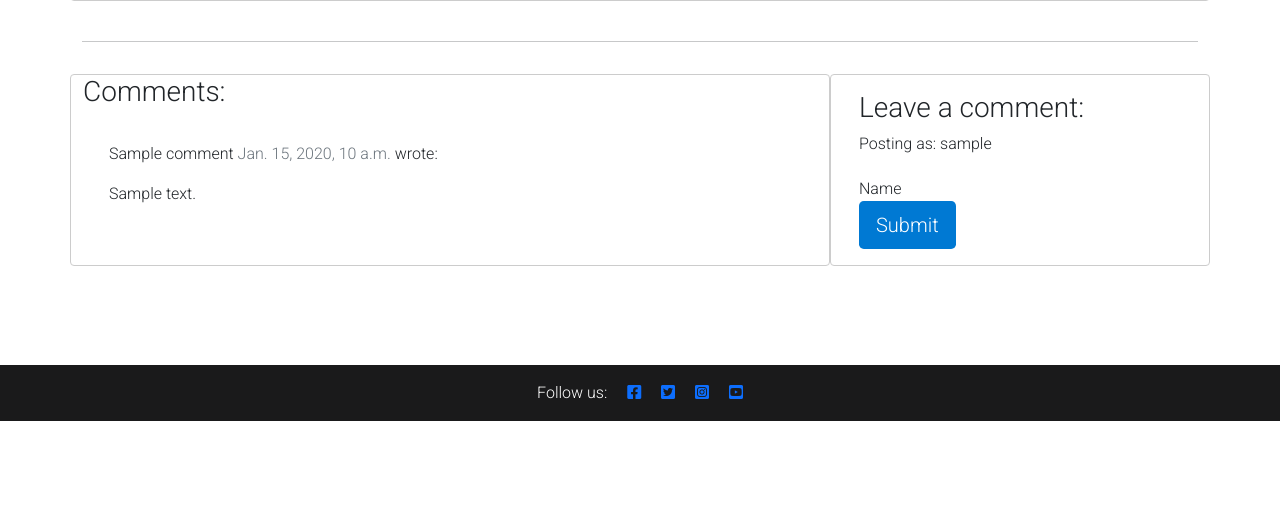
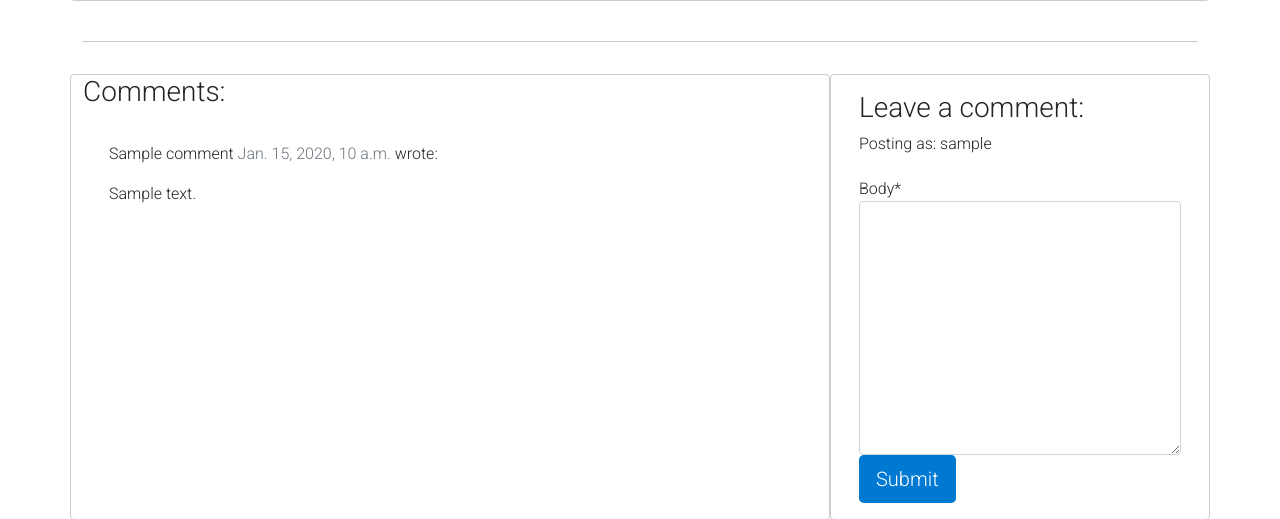
Before and after one commit to Code-Institute-Submissions/MasD91-project4, a Django app: a page that uses templates/post_detail.html in a window 1280 px wide. Shown: the part 379-898 px from the top of the page. Before the commit the page ends 800 px from the top, so only its background shows below. Run offline with Django 3.2, Linux system fonts and the light colour scheme; a user stored in the database is signed in; tables that the repository leaves empty hold one stand-in row (values such as "Sample post"); some libraries are stand-ins or nearby versions.

Commit message:
edited crispy forms line in post detail

```diff
--- a/templates/post_detail.html
+++ b/templates/post_detail.html
@@ -111,20 +111,11 @@
                 <h3>Leave a comment:</h3>
                 <p>Posting as: {{ user.username }}</p>
                 <form method="post" style="margin-top: 1.3em;">
-                    <!-- Render form fields manually -->
-                    <div class="form-group">
-                        <label for="id_name">Name</label>
-                        {{ comment_form.name }}
-                        <!-- Display form errors if any -->
-                        {% for error in comment_form.name.errors %}
-                            <span class="text-danger">{{ error }}</span>
-                        {% endfor %}
-                    </div>
-                    <!-- Repeat this pattern for each field in your form -->
-
+                    {{ comment_form|crispy }}
                     {% csrf_token %}
                     <button type="submit" class="btn btn-signup btn-lg">Submit</button>
                 </form>
+
 
 
                 {% endif %}
```
